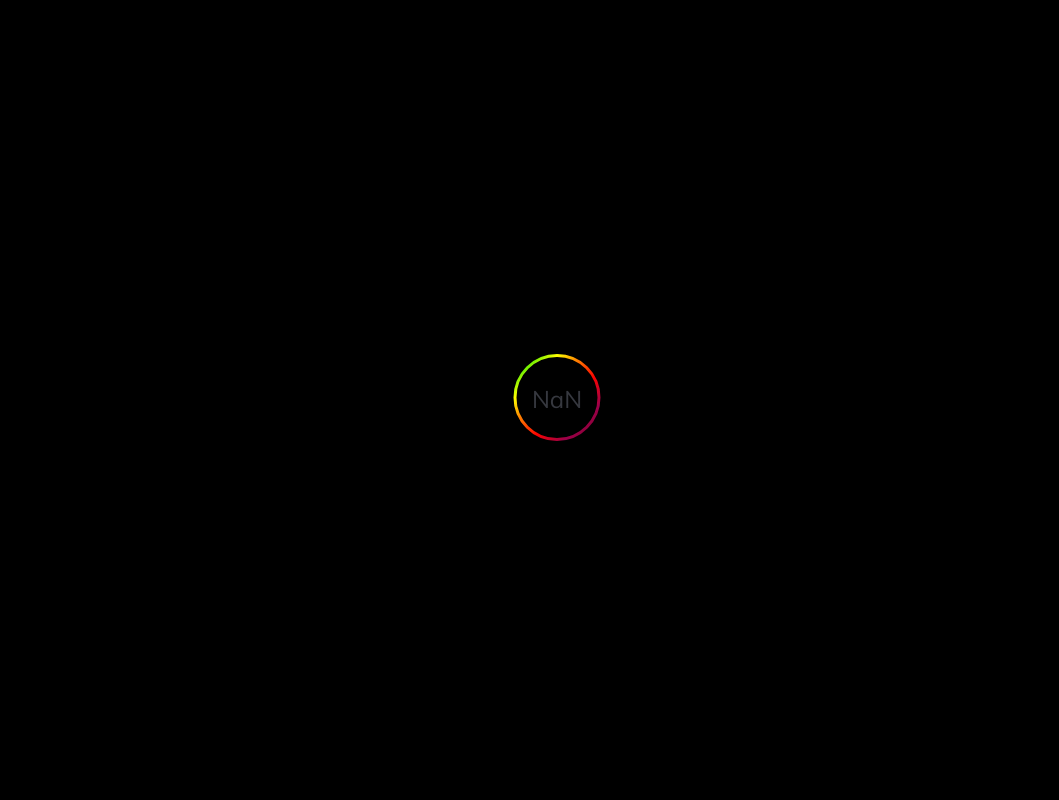
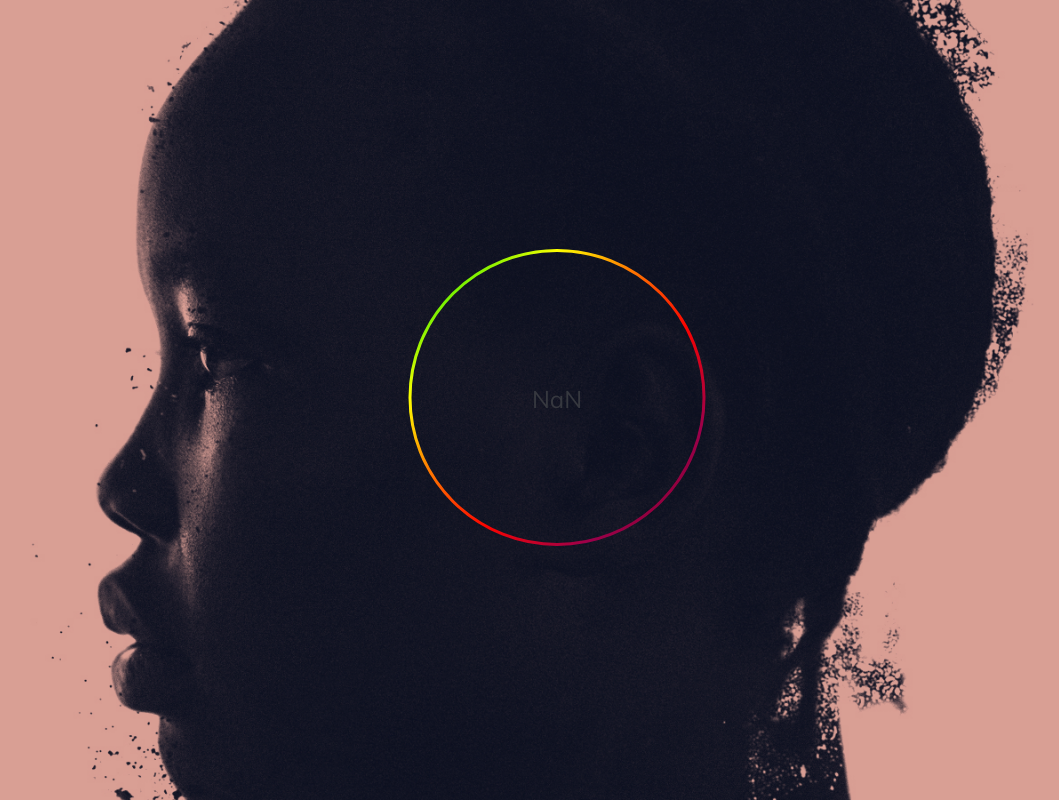
Before and after one commit to renatodamazio/unfpa, a React (Create React App) app: page / in a window 1280 px wide. Shown: the top 800 px of the page, without its empty margins (83-1142 px from the left). Built offline with nearby package versions, Linux system fonts and the light colour scheme.

Commit message:
Done beta teste

```diff
--- a/src/App.js
+++ b/src/App.js
@@ -10,7 +10,7 @@ import Section_8 from './components/Section_8';
 function App() {
   return (
    <>
-      <section style={{position: 'fixed', top: '0%'}}><Banner/></section>
+      <Banner/>
       <section><Section_1/></section>
       <section><Section_2/></section>
       <section><Section_3/></section>
--- a/src/components/Banner.js
+++ b/src/components/Banner.js
@@ -3,12 +3,14 @@ import ScrollLoading from './ScrollLoadingComponent/ScrollLoading';
 
 function Banner() {
     return (
-        <div className="scroll_area">
-            <div className="wrapper_area">
-                <div className="fixed_item"><ScrollLoading/></div>
-                <div className="ghost_section"></div>
+        <section className="section-banner" style={{position: 'fixed', top: '0%'}}>
+            <div className="scroll_area">
+                <div className="wrapper_area">
+                    <div className="fixed_item"><ScrollLoading/></div>
+                    <div className="ghost_section"></div>
+                </div>
             </div>
-        </div>
+        </section>
     );
 }
 
--- a/src/components/ScrollLoadingComponent/ScrollLoading.js
+++ b/src/components/ScrollLoadingComponent/ScrollLoading.js
@@ -4,14 +4,25 @@ import './ScrollLoading_Styles.scss';
 function ScrollLoading() {
     const [scroll, setScrool] = useState(0);
     const [strokeDashoffset, setstrokeDashoffset] = useState(0);
+    const strokeDasharray = 933;
+    const r = 147;
+    const cx = 150;
+    const cy = 150
 
     const handleScroll = () => {
         let top = window.pageYOffset || document.documentElement.scrollTop;
-        const docHeight = document.body.scrollHeight - window.innerHeight;
+        const docHeight = parseInt(document.body.scrollHeight - window.innerHeight);
+
         let perc = Math.ceil(top*100/docHeight);
 
-        setstrokeDashoffset(264 - (perc/100*264));
+        let count = Math.abs(parseInt(strokeDasharray - (perc/100*strokeDasharray)));
+
+        if (perc > 100) perc = 100;
+
+        setstrokeDashoffset(count)
         setScrool(perc);
+
+
     };
 
     useEffect(() => {
@@ -21,34 +32,36 @@ function ScrollLoading() {
     return (
         <div className="wrapper">
             <div className="container" data-scroll={scroll}>
-                <svg className="scroll-progress" width="90" height="90">
+                <svg className="scroll-progress" width="300" height="300">
                     <circle
                         className="bg"
-                        r="42"
-                        cx="45"
-                        cy="45"
+                        r={r}
+                        cx={cx}
+                        cy={cy}
+                        style={{opacity: 0.3}}
+                        stroke="#fff"
                         fill="transparent"
-                        strokeDasharray="264"
-                        strokeDashoffset="0" />
+                        strokeLinecap="round"
+                        strokeDasharray={4} />
                     <defs>
                     <linearGradient id="gradient" x1="0" y1="0" x2="1" y2="1">
-                        <stop offset="5%" stop-color="#01E400"></stop>
-                        <stop offset="25%" stop-color="#FEFF01"></stop>
-                        <stop offset="40%" stop-color="#FF7E00"></stop>
-                        <stop offset="60%" stop-color="#FB0300"></stop>
-                        <stop offset="80%" stop-color="#9B004A"></stop>
-                        <stop offset="100%" stop-color="#7D0022"></stop>
+                        <stop offset="5%" stopColor="#01E400"></stop>
+                        <stop offset="25%" stopColor="#FEFF01"></stop>
+                        <stop offset="40%" stopColor="#FF7E00"></stop>
+                        <stop offset="60%" stopColor="#FB0300"></stop>
+                        <stop offset="80%" stopColor="#9B004A"></stop>
+                        <stop offset="100%" stopColor="#7D0022"></stop>
                     </linearGradient>
                     </defs>
                     <circle
                         className="progress"
                         fill="none"
-                        r="42"
-                        cx="45"
-                        cy="45"
+                        r={r}
+                        cx={cx}
+                        cy={cy}
                         stroke="url(#gradient)"
                         strokeWidth="1"
-                        strokeDasharray="264"
+                        strokeDasharray={strokeDasharray}
                         strokeDashoffset={strokeDashoffset} />
                 </svg>
             </div>
--- a/src/components/ScrollLoadingComponent/ScrollLoading_Styles.scss
+++ b/src/components/ScrollLoadingComponent/ScrollLoading_Styles.scss
@@ -1,3 +1,6 @@
+.section-banner {
+    background: url('../../images/01.jpg') center/cover no-repeat;
+}
 .wrapper_area {
     height: 100%;
     width: 100%;
@@ -39,7 +42,7 @@ svg .progress {
     display: block;
     margin: auto;
     overflow: auto;
-    transform: translate(-50%, -50%) scale(1);
+    transform: translate(-50%, -50%);
     left: 50%;
     top: 50%;
 }
```
